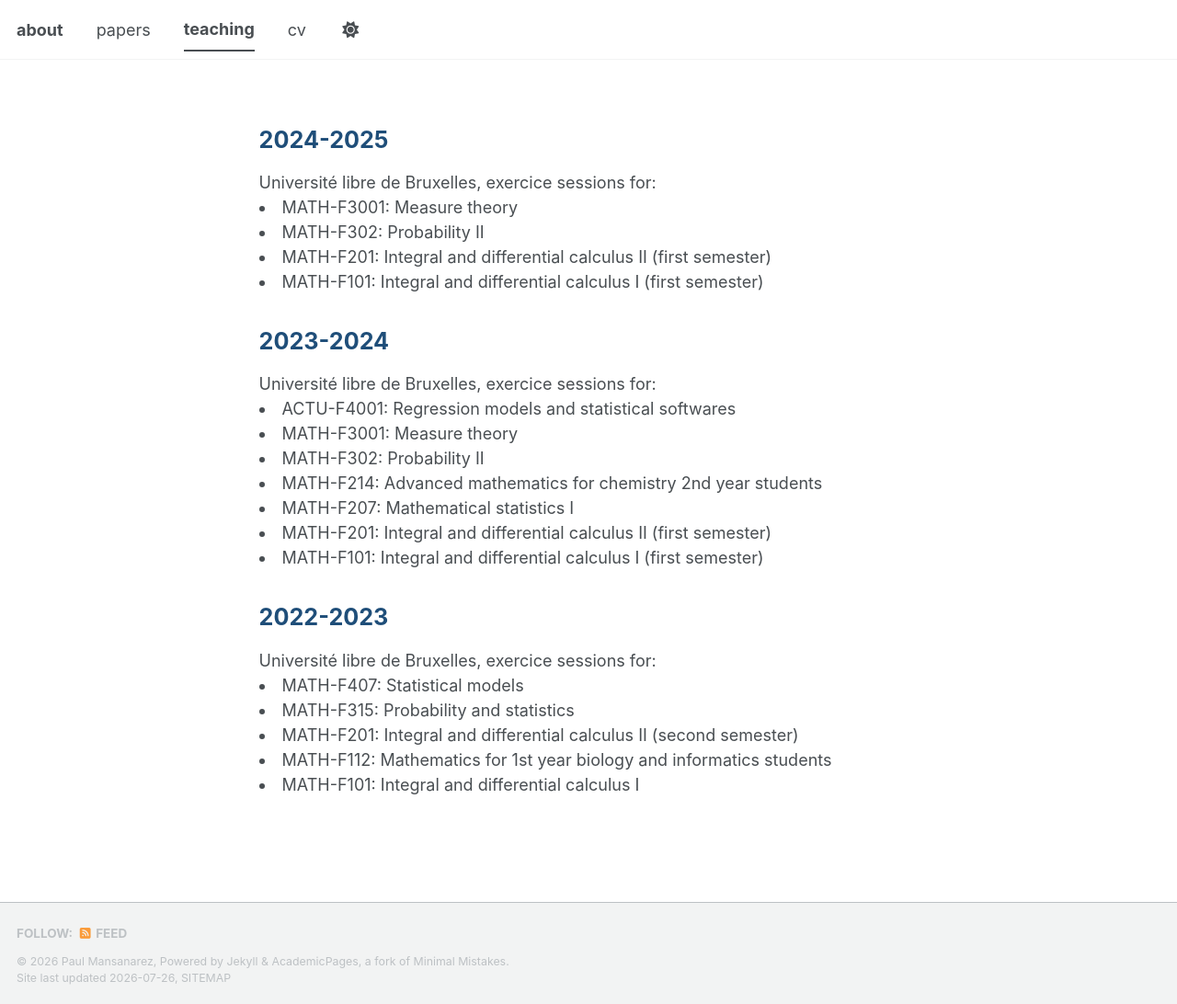
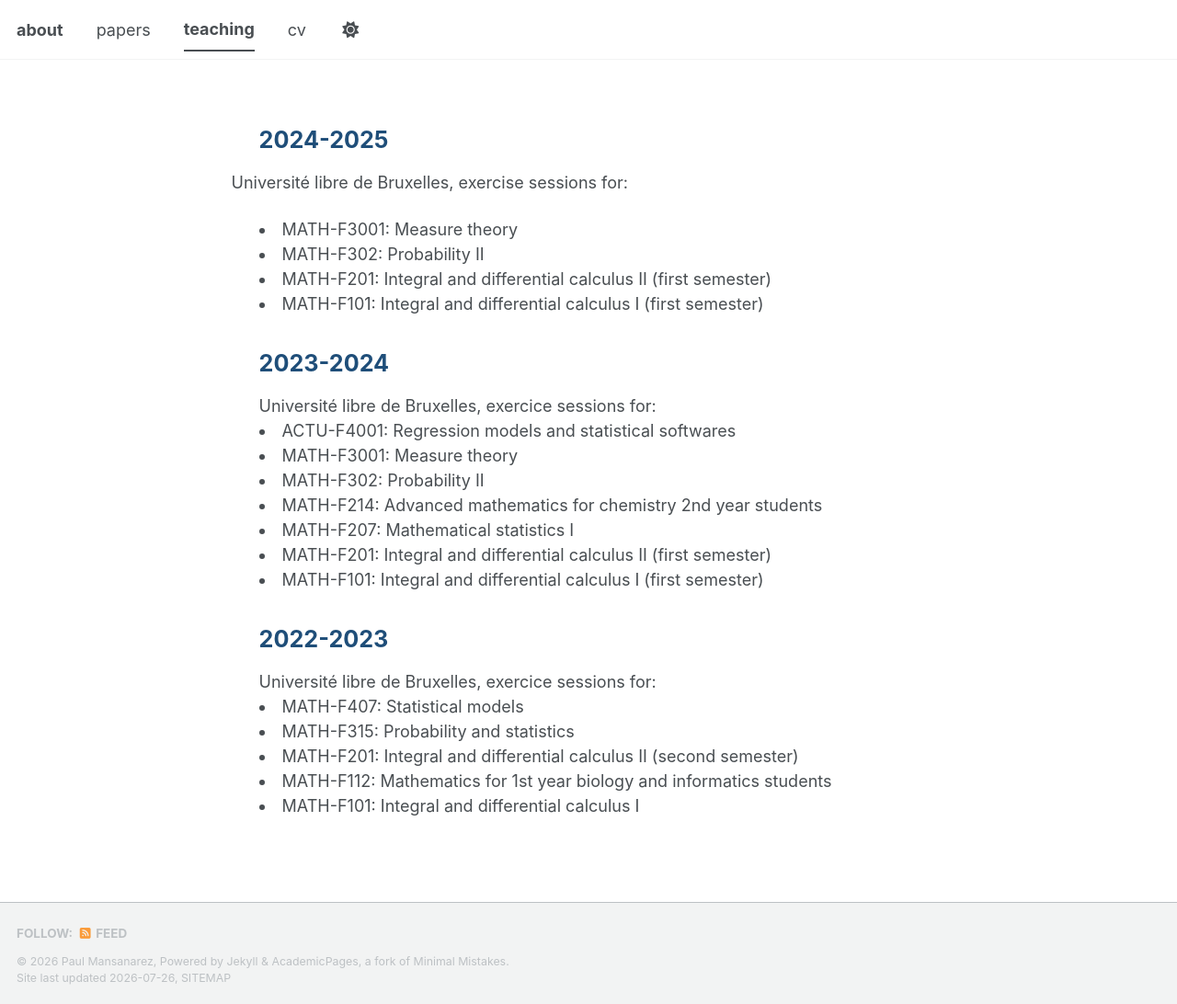
Before and after one commit to paulmansanarez/paulmansanarez.github.io, a Jekyll site: the page built from _pages/teaching.html, in a window 1280 px wide and 1092 px high. Shown: the whole window at 92% size. Built offline with Jekyll 4.4.1, drawn with Linux system fonts in a browser that asks for light colours; a style sheet for code colours, icons or effects is not loaded.

Commit message:
Update teaching.html

```diff
--- a/_pages/teaching.html
+++ b/_pages/teaching.html
@@ -58,7 +58,9 @@ display: none;
 <div class="publications-compact">
 
   <h2>2024-2025</h2>
-Université libre de Bruxelles, exercice sessions for:
+<p style="margin-left: -30px;">
+Université libre de Bruxelles, exercise sessions for:
+</p>
   <li> MATH-F3001: Measure theory </li>
   <li> MATH-F302: Probability II </li>
   <li> MATH-F201: Integral and differential calculus II (first semester) </li>
```
